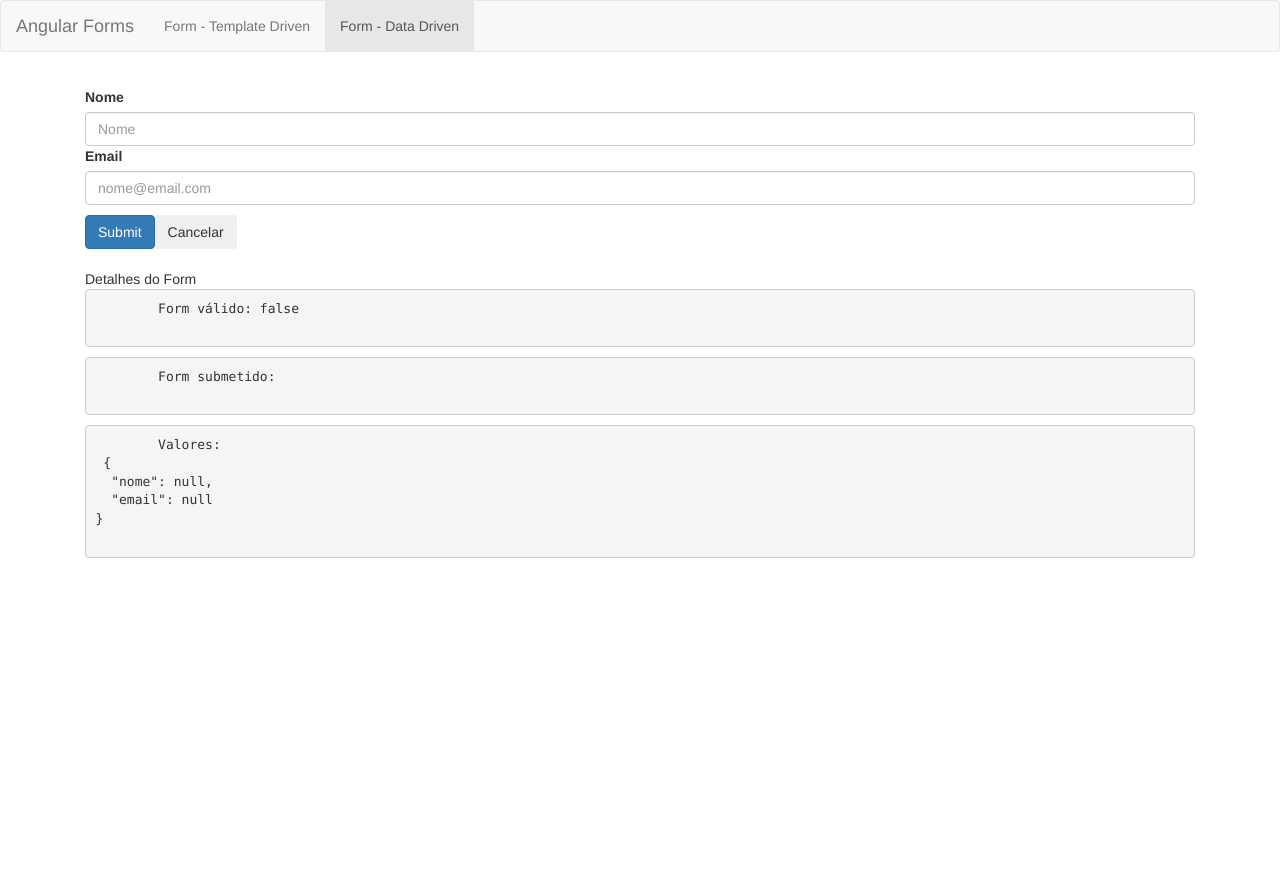
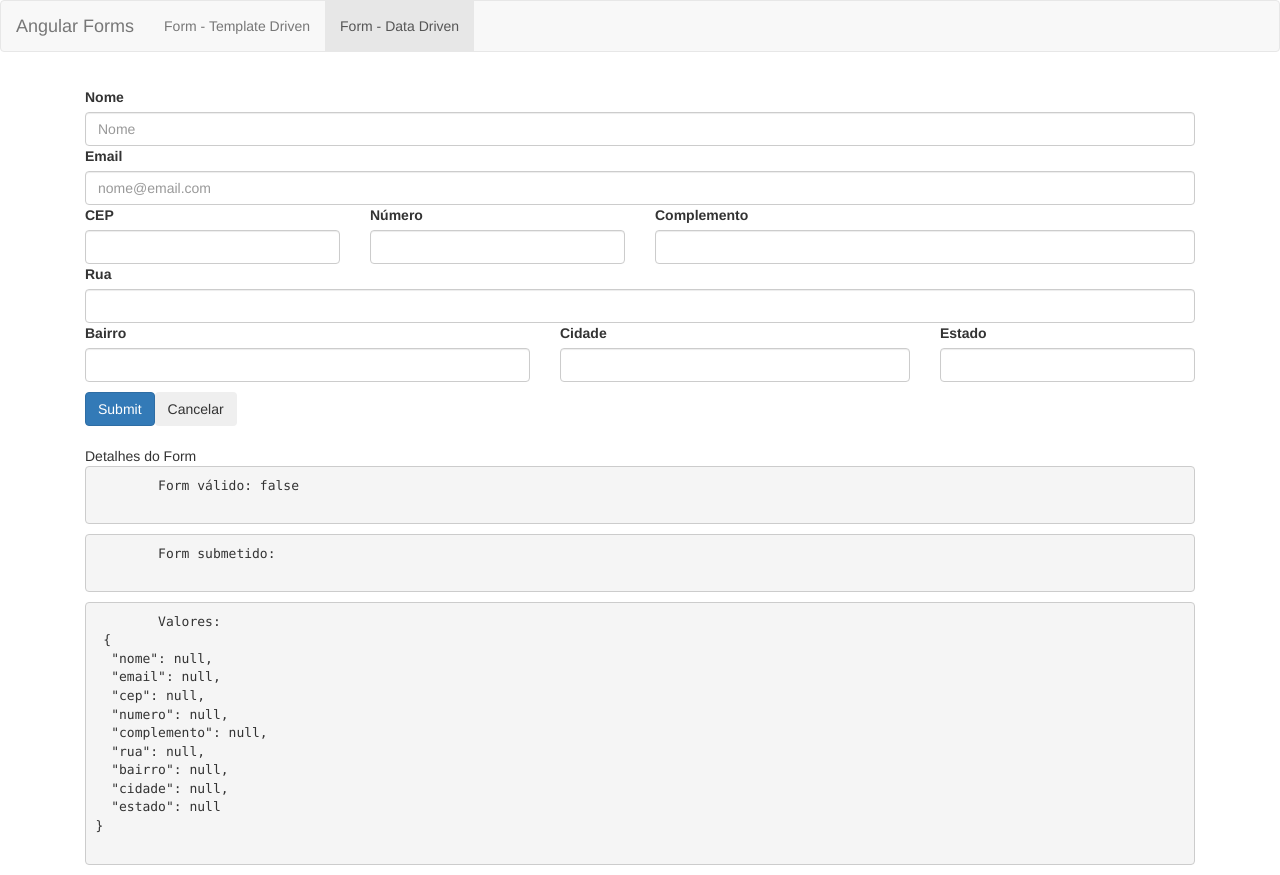
Before and after one commit to Danlei27/Angular-bootstrap-forms, an Angular app: page /dataForm in a window 1280 px wide. Before the commit the page ends 800 px from the top, so only its background shows below. Built offline with nearby package versions, Linux system fonts and the light colour scheme.

Commit message:
Formulário reativos: Endereço (migrando de template driven para form reativo)

```diff
--- a/src/app/date-form/date-form.component.html
+++ b/src/app/date-form/date-form.component.html
@@ -5,8 +5,8 @@
          <label for="nome" class="control-label">Nome</label>
      </div>
      <div class="col-sm-12">
-         <input type="text" class="form-control"
-          placeholder="Nome" formControlName="nome">
+         <input formControlName="nome" id="nome" type="text" class="form-control"
+         placeholder="Nome" >
           <app-campo-control-erro
                   [mostrarErro]="verificaValidTouched('nome')"
                   msgErro="Email é obrigatório">
@@ -20,8 +20,8 @@
          <label for="email" class="control-label">Email</label>
      </div>
      <div class="col-sm-12">
-         <input type="email" class="form-control"
-          placeholder="nome@email.com" formControlName="email">
+         <input formControlName="email" id="email" type="email" class="form-control"
+         placeholder="nome@email.com" >
           <app-campo-control-erro
                   [mostrarErro]="verificaValidTouched('email')"
                   msgErro="Email é obrigatório.">
@@ -31,6 +31,89 @@
             msgErro="Email é inválido.">
             </app-campo-control-erro>
      </div>
+     <div >
+        <!-- campo Cep -->
+        <div class="form-group">
+            <div class="col-md-3"
+            [ngClass]="aplicaCssErro('cep')">
+                <label for="cep" class="control-label">CEP</label>
+                <input formControlName="cep"  id="cep" type="text" class="form-control">
+                <app-campo-control-erro
+                [mostrarErro]="verificaValidTouched('cep')"
+                msgErro="Cep é obrigatório">
+                </app-campo-control-erro>
+            </div>
+        </div>
+        <!-- campo Número -->
+        <div class="form-group">
+            <div class="col-md-3"
+            [ngClass]="aplicaCssErro('numero')">
+                <label for="numero" class="control-label">Número</label>
+                <input formControlName="numero"  id="numero" type="text" class="form-control">
+                <app-campo-control-erro
+                [mostrarErro]="verificaValidTouched('numero')"
+                msgErro="Número é obrigatório">
+                </app-campo-control-erro>
+            </div>
+        </div>
+        <!-- campo complemento -->
+        <div class="form-group">
+            <div class="col-md-6">
+                <label for="complemento" class="control-label">Complemento</label>
+                <input formControlName="complemento"  id="complemento" type="text" class="form-control">
+            </div>
+        </div>
+        <!-- campo rua -->
+        <div class="form-group"
+        [ngClass]="aplicaCssErro('rua')">
+            <div class="col-sm-12">
+                <label for="rua" class="control-label">Rua</label>
+            </div>
+            <div class="col-sm-12">
+                <input formControlName="rua"  id="rua" type="text" class="form-control">
+                <app-campo-control-erro
+                [mostrarErro]="verificaValidTouched('rua')"
+                msgErro="Rua é obrigatório">
+                </app-campo-control-erro>
+            </div>
+        </div>
+        <!-- campo bairro -->
+        <div class="form-group">
+            <div class="col-md-5"
+           [ngClass]="aplicaCssErro('bairro')">
+                <label for="bairro" class="control-label">Bairro</label>
+                <input formControlName="bairro"  id="bairro" type="text" class="form-control">
+                <app-campo-control-erro
+                [mostrarErro]="verificaValidTouched('bairro')"
+                msgErro="Bairro é obrigatório">
+                </app-campo-control-erro>
+            </div>
+        </div>
+        <!-- campo cidade -->
+        <div class="form-group">
+            <div class="col-md-4"
+            [ngClass]="aplicaCssErro('cidade')">
+                <label for="cidade" class="control-label">Cidade</label>
+                <input formControlName="cidade"  id="cidade" type="text" class="form-control">
+                <app-campo-control-erro
+                [mostrarErro]="verificaValidTouched('cidade')"
+                msgErro="Cidade é obrigatório">
+                </app-campo-control-erro>
+            </div>
+        </div>
+        <!-- campo estado -->
+        <div class="form-group">
+            <div class="col-md-3"
+            [ngClass]="aplicaCssErro('estado')">
+                <label for="estado" class="control-label">Estado</label>
+                <input formControlName="estado"  id="estado" type="text" class="form-control">
+                <app-campo-control-erro
+                [mostrarErro]="verificaValidTouched('estado')"
+                msgErro="Estado é obrigatório">
+                </app-campo-control-erro>
+            </div>
+        </div>
+        </div>
  </div>
  <div class="col-sm-12">
      <button type="submit" style="margin-top: 10px;" class="btn btn-primary">Submit</button>
--- a/src/app/date-form/date-form.component.ts
+++ b/src/app/date-form/date-form.component.ts
@@ -24,8 +24,14 @@ export class DateFormComponent implements OnInit {
     // });
     this.formulario = this.formBuilder.group({
       nome: [null, [Validators.required]],
-      email: [null, [Validators.required, Validators.email]]
-
+      email: [null, [Validators.required, Validators.email]],
+        cep:[null, [Validators.required]],
+        numero:[null, [Validators.required]],
+        complemento:[null],
+        rua:[null, [Validators.required]],
+        bairro:[null, [Validators.required]],
+        cidade:[null, [Validators.required]],
+        estado:[null, [Validators.required]]
       // Validators.minLength(3), Validators.maxLength(20)
       //  pattern="[a-z0-9._%+-]{1,40}[@]{1}[a-z]{1,10}[.]{1}[a-z]{3}"
 
@@ -48,7 +54,7 @@ export class DateFormComponent implements OnInit {
     this.formulario.reset()
   }
 
-  verificaValidTouched(campo){
+  verificaValidTouched(campo: string){
 
     return !this.formulario.get(campo).valid && this.formulario.get(campo).touched;
   }
@@ -60,7 +66,7 @@ export class DateFormComponent implements OnInit {
     }
   }
 
-  aplicaCssErro(campo){
+  aplicaCssErro(campo: string){
     return {
       'has-error': this.verificaValidTouched(campo),
       'has-feedback': this.verificaValidTouched(campo)
```
